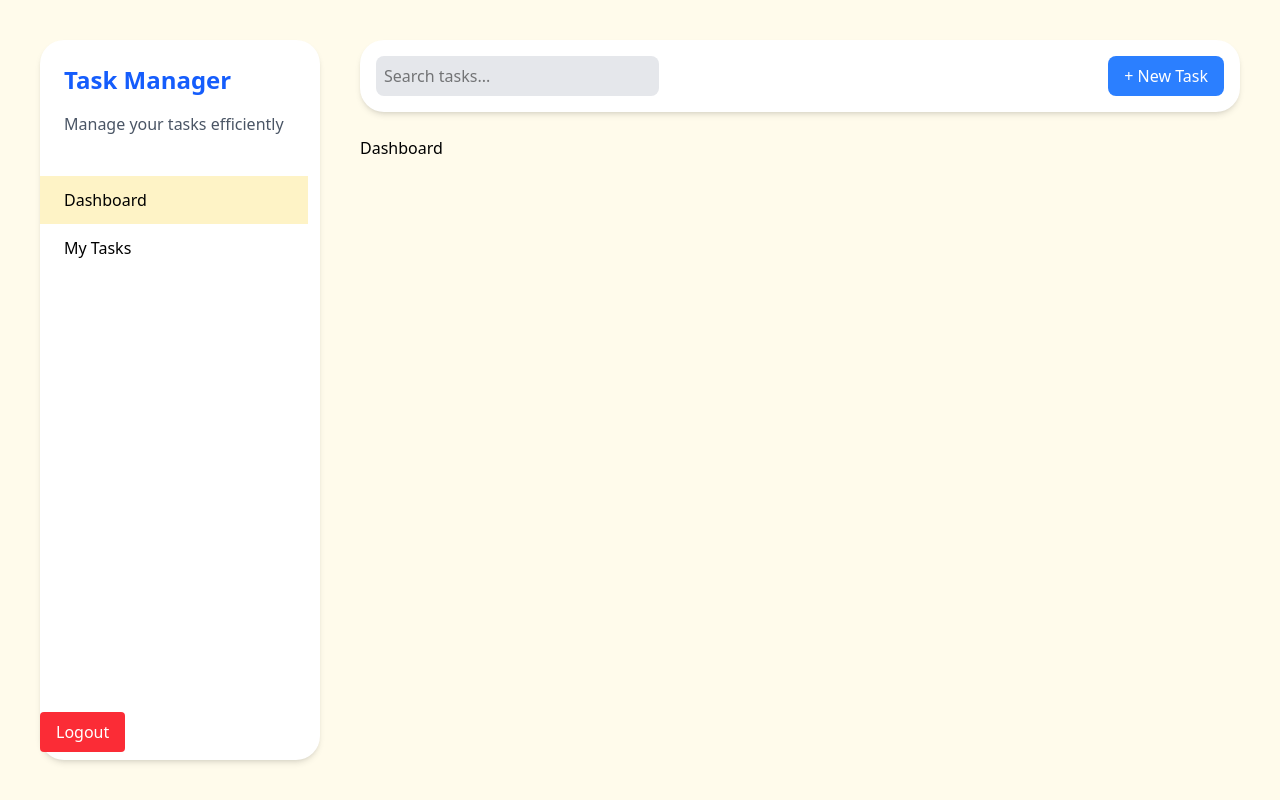
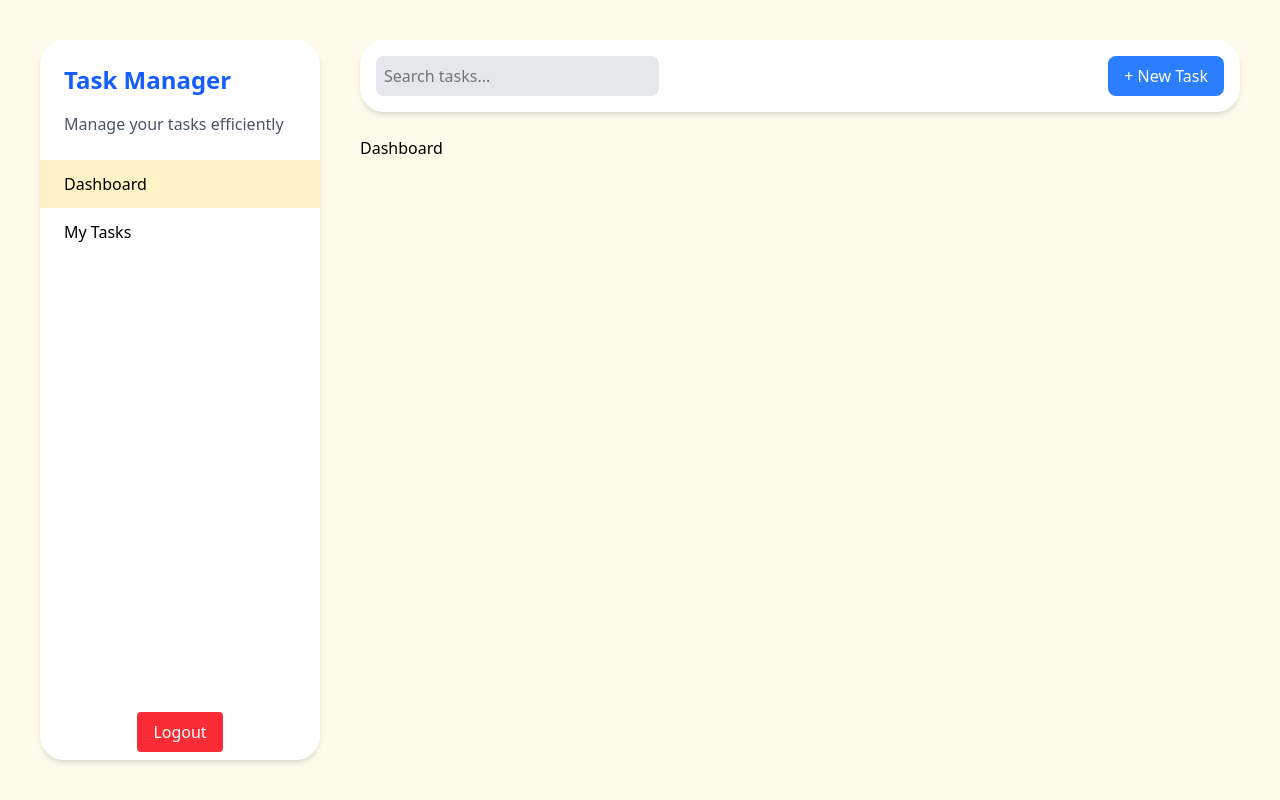
Before and after one commit to Safdari10/task-manager, a Next.js app in the folder frontend/: page /dashboard in a window 1280 px wide. Built offline with nearby package versions, Linux system fonts and the light colour scheme.

Commit message:
Improve side panel layout alignment and spacing
Switches side panel elements to center alignment for a more balanced appearance and adjusts padding for consistent spacing. Enhances visual hierarchy and readability.

```diff
--- a/frontend/src/app/dashboard/components/SidePanel.tsx
+++ b/frontend/src/app/dashboard/components/SidePanel.tsx
@@ -7,11 +7,11 @@ interface SidePanelProps {
 
 const SidePanel = ({ openTab, setOpenTab }: SidePanelProps) => {
   return (
-    <div className="flex flex-col items-start justify-between w-full h-full py-2 bg-white rounded-3xl shadow-md">
-      <div className="flex flex-col items-start justify-center gap-4 pt-4">
-        <div className="mb-6 px-6">
-          <h1 className="text-2xl font-bold text-blue-600">Task Manager</h1>
-          <p className="mt-4 text-gray-600">Manage your tasks efficiently</p>
+    <div className="flex flex-col items-center justify-between w-full h-full py-2 bg-white rounded-3xl shadow-md">
+      <div className="flex flex-col items-center justify-center w-full pt-4">
+        <div className="flex flex-col items-center justify-center w-full pb-6">
+          <h1 className="w-full text-left text-2xl font-bold text-blue-600 px-6">Task Manager</h1>
+          <p className="w-full text-left mt-4 text-gray-600 px-6">Manage your tasks efficiently</p>
         </div>
         <div className="flex flex-col items-center justify-center w-full">
           <button
```
